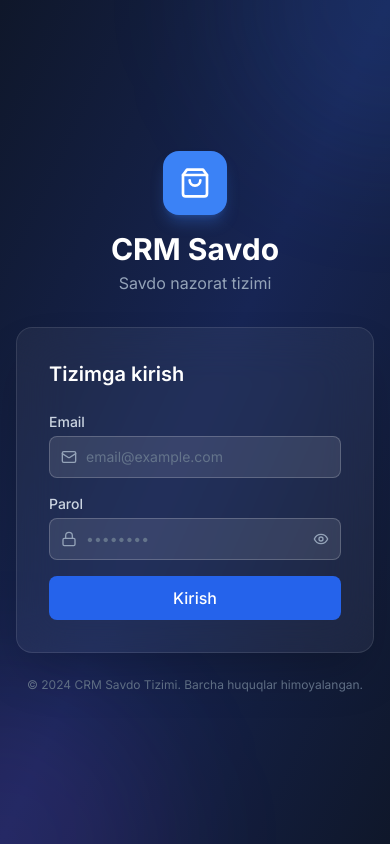
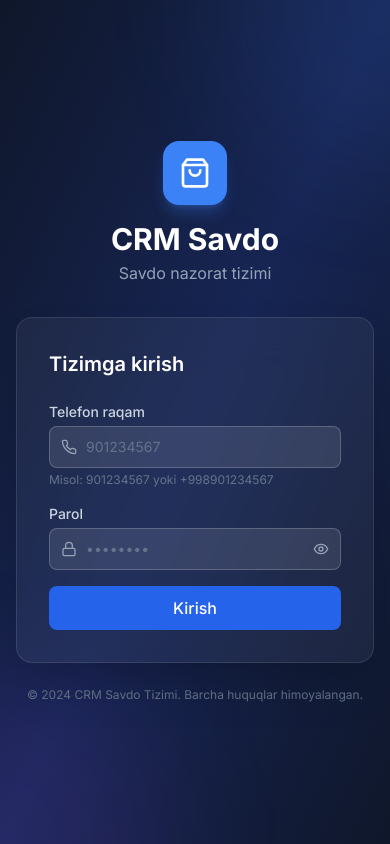
Before and after one commit to umidjon2272/crm, a React (Vite) app: page /login in a window 390 px wide. Built offline with nearby package versions, Linux system fonts and the light colour scheme; the HTML template or start-up script is replaced by a standard one.

Commit message:
phone login

```diff
--- a/src/pages/LoginPage.tsx
+++ b/src/pages/LoginPage.tsx
@@ -1,42 +1,38 @@
 import React, { useState } from 'react'
 import { useNavigate } from 'react-router-dom'
-import { ShoppingBag, Eye, EyeOff, Mail, Lock } from 'lucide-react'
-import { Button } from '@/components/ui/Button'
-import { Input } from '@/components/ui/Input'
+import { ShoppingBag, Eye, EyeOff, Phone, Lock } from 'lucide-react'
 import { authApi } from '@/api/auth'
 import toast from 'react-hot-toast'
 
+function phoneToEmail(phone: string): string {
+  const cleaned = phone.replace(/\D/g, '')
+  let normalized = cleaned
+  if (cleaned.startsWith('998')) normalized = cleaned
+  else if (cleaned.startsWith('0')) normalized = '998' + cleaned.slice(1)
+  else normalized = '998' + cleaned
+  return `${normalized}@crm.uz`
+}
+
 export function LoginPage() {
   const navigate = useNavigate()
-  const [email, setEmail] = useState('')
+  const [phone, setPhone] = useState('')
   const [password, setPassword] = useState('')
   const [showPassword, setShowPassword] = useState(false)
   const [loading, setLoading] = useState(false)
-  const [errors, setErrors] = useState<{ email?: string; password?: string }>({})
-
-  const validate = () => {
-    const e: typeof errors = {}
-    if (!email) e.email = 'Email kiritilishi shart'
-    else if (!/\S+@\S+\.\S+/.test(email)) e.email = 'Email format noto\'g\'ri'
-    if (!password) e.password = 'Parol kiritilishi shart'
-    setErrors(e)
-    return Object.keys(e).length === 0
-  }
 
   const handleSubmit = async (e: React.FormEvent) => {
     e.preventDefault()
-    if (!validate()) return
+    if (!phone || !password) { toast.error("Telefon va parolni kiriting"); return }
     setLoading(true)
     try {
+      const email = phoneToEmail(phone)
       const { profile } = await authApi.login(email, password)
       toast.success('Xush kelibsiz!')
-      if (profile?.role === 'admin') {
-        navigate('/admin')
-      } else {
-        navigate('/seller')
-      }
+      if (profile?.role === 'admin') navigate('/admin')
+      else if (profile?.role === 'sotrudnik') navigate('/sotrudnik')
+      else navigate('/seller')
     } catch (err: any) {
-      toast.error(err.message || 'Login yoki parol noto\'g\'ri')
+      toast.error(err.message || "Telefon yoki parol noto'g'ri")
     } finally {
       setLoading(false)
     }
@@ -44,14 +40,12 @@ export function LoginPage() {
 
   return (
     <div className="min-h-screen bg-gradient-to-br from-slate-900 via-blue-950 to-slate-900 flex items-center justify-center p-4">
-      {/* Background decorations */}
       <div className="absolute inset-0 overflow-hidden pointer-events-none">
         <div className="absolute -top-40 -right-40 w-80 h-80 bg-blue-500/10 rounded-full blur-3xl" />
         <div className="absolute -bottom-40 -left-40 w-80 h-80 bg-purple-500/10 rounded-full blur-3xl" />
       </div>
 
       <div className="w-full max-w-md relative">
-        {/* Logo */}
         <div className="text-center mb-8">
           <div className="inline-flex items-center justify-center w-16 h-16 bg-blue-500 rounded-2xl shadow-lg shadow-blue-500/30 mb-4">
             <ShoppingBag className="w-8 h-8 text-white" />
@@ -60,28 +54,23 @@ export function LoginPage() {
           <p className="text-slate-400 mt-1">Savdo nazorat tizimi</p>
         </div>
 
-        {/* Card */}
         <div className="bg-white/5 backdrop-blur-xl border border-white/10 rounded-2xl p-8 shadow-2xl">
           <h2 className="text-xl font-semibold text-white mb-6">Tizimga kirish</h2>
 
           <form onSubmit={handleSubmit} className="space-y-4">
             <div>
-              <label className="block text-sm font-medium text-slate-300 mb-1">Email</label>
+              <label className="block text-sm font-medium text-slate-300 mb-1">Telefon raqam</label>
               <div className="relative">
-                <Mail className="absolute left-3 top-1/2 -translate-y-1/2 w-4 h-4 text-slate-400" />
+                <Phone className="absolute left-3 top-1/2 -translate-y-1/2 w-4 h-4 text-slate-400" />
                 <input
-                  type="email"
-                  value={email}
-                  onChange={(e) => setEmail(e.target.value)}
-                  placeholder="email@example.com"
-                  className={`
-                    w-full pl-9 pr-4 py-2.5 bg-white/10 border rounded-lg text-white placeholder:text-slate-500
-                    focus:outline-none focus:ring-2 focus:ring-blue-500 transition-all text-sm
-                    ${errors.email ? 'border-red-500' : 'border-white/20'}
-                  `}
+                  type="tel"
+                  value={phone}
+                  onChange={(e) => setPhone(e.target.value)}
+                  placeholder="901234567"
+                  className="w-full pl-9 pr-4 py-2.5 bg-white/10 border border-white/20 rounded-lg text-white placeholder:text-slate-500 focus:outline-none focus:ring-2 focus:ring-blue-500 transition-all text-sm"
                 />
               </div>
-              {errors.email && <p className="mt-1 text-xs text-red-400">{errors.email}</p>}
+              <p className="text-xs text-slate-500 mt-1">Misol: 901234567 yoki +998901234567</p>
             </div>
 
             <div>
@@ -93,28 +82,17 @@ export function LoginPage() {
                   value={password}
                   onChange={(e) => setPassword(e.target.value)}
                   placeholder="••••••••"
-                  className={`
-                    w-full pl-9 pr-10 py-2.5 bg-white/10 border rounded-lg text-white placeholder:text-slate-500
-                    focus:outline-none focus:ring-2 focus:ring-blue-500 transition-all text-sm
-                    ${errors.password ? 'border-red-500' : 'border-white/20'}
-                  `}
+                  className="w-full pl-9 pr-10 py-2.5 bg-white/10 border border-white/20 rounded-lg text-white placeholder:text-slate-500 focus:outline-none focus:ring-2 focus:ring-blue-500 transition-all text-sm"
                 />
-                <button
-                  type="button"
-                  onClick={() => setShowPassword(!showPassword)}
-                  className="absolute right-3 top-1/2 -translate-y-1/2 text-slate-400 hover:text-white"
-                >
+                <button type="button" onClick={() => setShowPassword(!showPassword)}
+                  className="absolute right-3 top-1/2 -translate-y-1/2 text-slate-400 hover:text-white">
                   {showPassword ? <EyeOff className="w-4 h-4" /> : <Eye className="w-4 h-4" />}
                 </button>
               </div>
-              {errors.password && <p className="mt-1 text-xs text-red-400">{errors.password}</p>}
             </div>
 
-            <button
-              type="submit"
-              disabled={loading}
-              className="w-full py-2.5 bg-blue-600 hover:bg-blue-500 disabled:opacity-50 text-white font-medium rounded-lg transition-all flex items-center justify-center gap-2 mt-6"
-            >
+            <button type="submit" disabled={loading}
+              className="w-full py-2.5 bg-blue-600 hover:bg-blue-500 disabled:opacity-50 text-white font-medium rounded-lg transition-all flex items-center justify-center gap-2 mt-6">
               {loading && (
                 <svg className="animate-spin h-4 w-4" fill="none" viewBox="0 0 24 24">
                   <circle className="opacity-25" cx="12" cy="12" r="10" stroke="currentColor" strokeWidth="4" />
```
